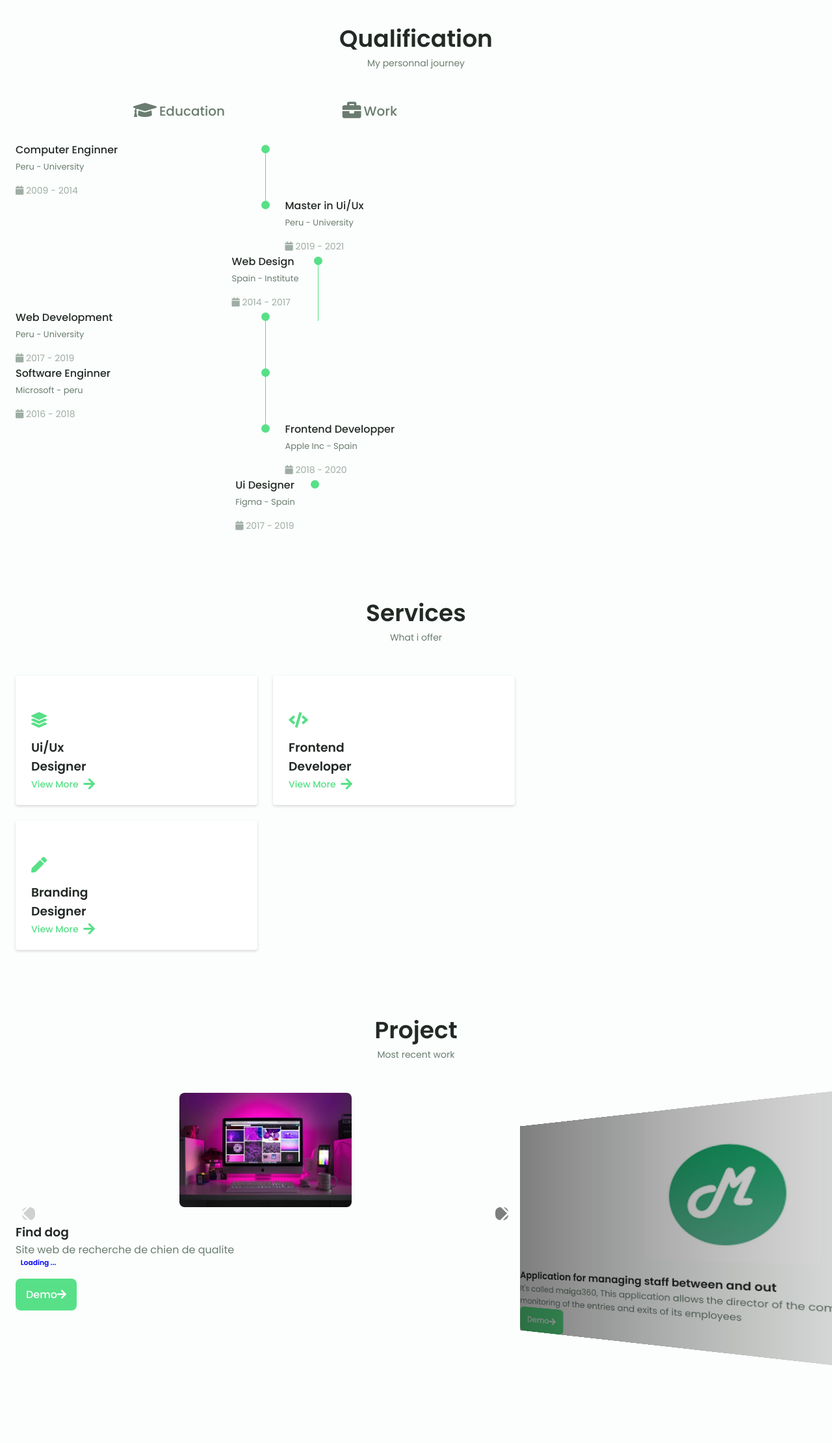
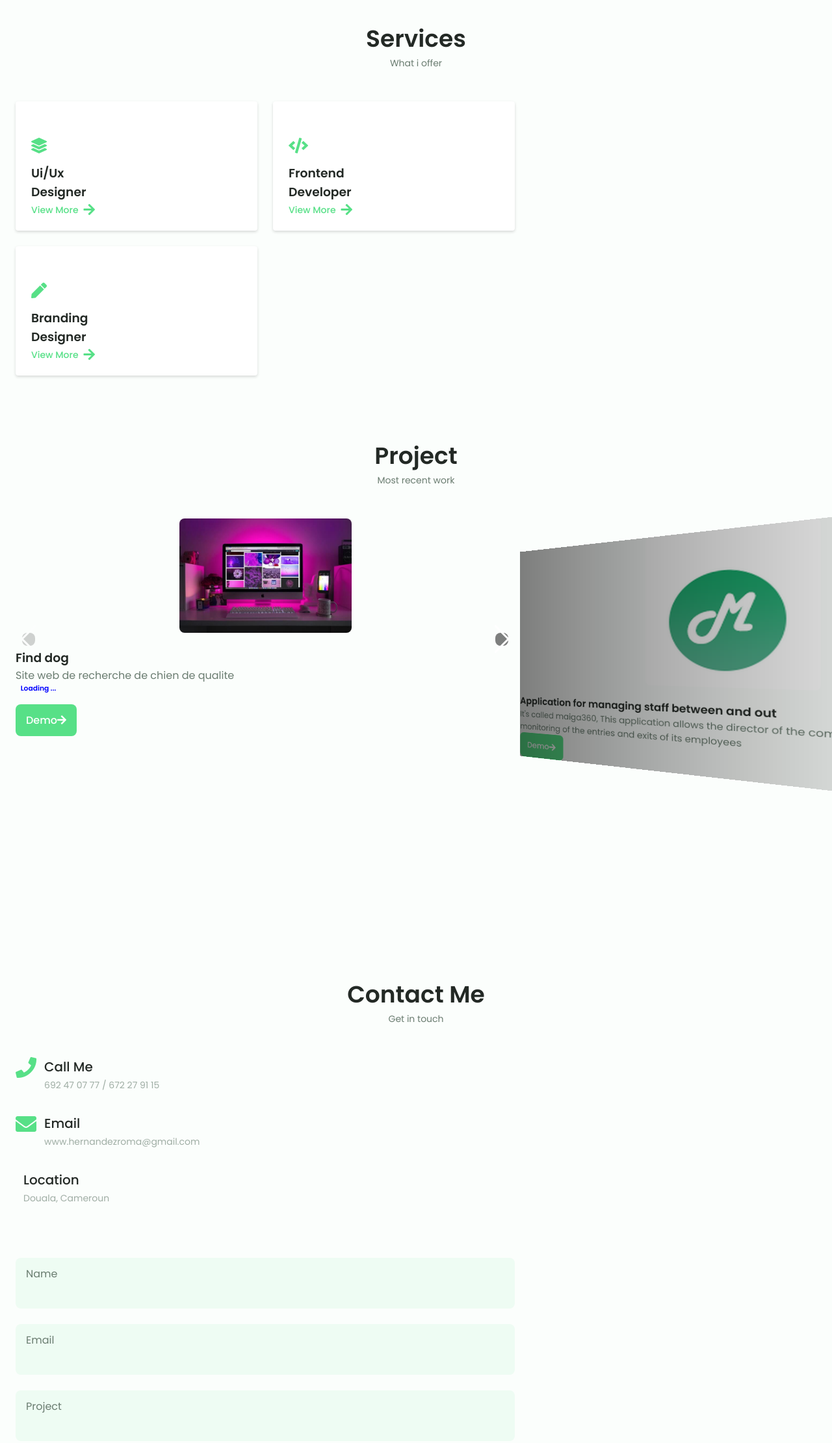
Before and after one commit to Lontsi-Hernandez/Portfolio, a plain HTML site: page index.html in a window 1280 px wide. Shown: the part 2779-5000 px from the top of the page at 65% size. Drawn offline with nearby package versions, Linux system fonts and the light colour scheme.

Commit message:
ajout du contact

```diff
--- a/assets/css/styles.css
+++ b/assets/css/styles.css
@@ -755,7 +755,42 @@ transform:translateX(.25rem);
 
 /*==================== CONTACT ME ====================*/
 
+.contact__container{
+  row-gap: 3rem;
+}
+.contact__information{
+  display: flex;
+  margin-bottom: var(--mb-2);
+}
+.contact__icon{
+  font-size: 2rem;
+  color: var(--first-color);
+  margin-right: var(--mb-0-75);
+}
+.contact__title{
+  font-size: var(--h3-font-size);
+  font-weight: var(--font-medium);
+}
+.contact__subtitle{
+  font-size: var(--small-font-size);
+  color: var(--text-color-light);
+}
+.contact__content{
+  background-color: var(--input-color);
+  border-radius: .5rem;
+  padding: .75rem 1rem .25rem;
+}
 
+.contact__input{
+width: 100%;
+background-color: var(--input-color);
+color: var(--text-color);
+font-family: var(--body-color);
+font-size: var(--normal-font-size);
+border: none;
+outline: none;
+padding: .25rem .5rem .5rem 0;
+}
 /*==================== FOOTER ====================*/
 
 
--- a/index.html
+++ b/index.html
@@ -279,6 +279,16 @@
 
                                 <div class="skills__data">
                                     <div class="skills__title">
+                                        <h3 class="skills__name">NodeJs</h3>
+                                        <span class="skills__number">50%</span>
+                                    </div>
+                                    <div class="skills__bar">
+                                        <span class="skills__percentage skills__firebase"></span>
+                                    </div>
+                                </div>
+
+                                <div class="skills__data">
+                                    <div class="skills__title">
                                         <h3 class="skills__name">C# Unity</h3>
                                         <span class="skills__number">70%</span>
                                     </div>
@@ -347,161 +357,8 @@
             </section>
 
             <!--==================== QUALIFICATION ====================-->
-            <section class="qualification section">
-              <h2 class="section__title">Qualification</h2>
-                <span class="section__subtitle">My personnal journey</span>
-
-                <div class="qualification__container container">
-                    <div class="qualification__tabs">
-                        <div class="qualification__button button--flex qualification__active" data-target='#education'>
-                            <i class="fas fa-graduation-cap qualification__icon"></i>
-                            Education
-                        </div>
-
-                        <div class="qualification__button button--flex" data-target='#work'>
-                            <i class="fas fa-briefcase qualification__icon"></i>
-                            Work
-                        </div>
-                    </div>
-
-                    <div class="qualification__sections">
-                        <!--==================== QUALIFICATION CONTENT1====================-->
-                        <div class="qualification__content qualification__active" data-content id="education">
-                            <!--==================== QUALIFICATION 1====================-->
-                            <div class="qualification__data">
-                                <div>
-                                    <h3 class="qualification__title">Computer Enginner</h3>
-                                    <span class="qualification__subtitle">Peru - University</span>
-                                    <div class="qualification__calendar">
-                                        <i class="fas fa-calendar"></i>
-                                        2009 - 2014
-                                    </div>
-                                </div>
-                               <div>
-                                <span class="qualification__rounder"></span>
-                                <span class="qualification__line"></span>
-                               </div>
-                            </div>
-
-                            <!--==================== QUALIFICATION 4====================-->
-                            <div class="qualification__data">
-                                <div></div>
-
-                                <div>
-                                    <span class="qualification__rounder"></span>
-                                    <!--<span class="qualification__line"></span>-->
-                                   </div>
-
-                                <div>
-                                    <h3 class="qualification__title">Master in Ui/Ux</h3>
-                                    <span class="qualification__subtitle">Peru - University</span>
-                                    <div class="qualification__calendar">
-                                        <i class="fas fa-calendar"></i>
-                                        2019 - 2021
-                                    </div>
-                                </div>
-
-                            </div>
-
-                            <!--==================== QUALIFICATION 2====================-->
-                            <div class="qualification__data">
-
-                                <div></div>
-
-                                <div>
-                                    <h3 class="qualification__title">Web Design</h3>
-                                    <span class="qualification__subtitle">Spain - Institute</span>
-                                    <div class="qualification__calendar">
-                                        <i class="fas fa-calendar"></i>
-                                        2014 - 2017
-                                    </div>
-                                </div>
-                               <div>
-                                <span class="qualification__rounder"></span>
-                                <span class="qualification__line"></span>
-                               </div>
-                            </div>
-
-                            <!--==================== QUALIFICATION 3====================-->
-                            <div class="qualification__data">
-                                <div>
-                                    <h3 class="qualification__title">Web Development</h3>
-                                    <span class="qualification__subtitle">Peru - University</span>
-                                    <div class="qualification__calendar">
-                                        <i class="fas fa-calendar"></i>
-                                        2017 - 2019
-                                    </div>
-                                </div>
-                               <div>
-                                <span class="qualification__rounder"></span>
-                                <span class="qualification__line"></span>
-                               </div>
-                            </div>
-                        </div>
-
-                        <!--==================== QUALIFICATION CONTENT2====================-->
-                        <div class="qualification__content" data-content id="work">
-                            <!--==================== QUALIFICATION 2====================-->
-                            <div class="qualification__data">
-                                <div>
-                                    <h3 class="qualification__title">Software Enginner</h3>
-                                    <span class="qualification__subtitle">Microsoft  - peru</span>
-                                    <div class="qualification__calendar">
-                                        <i class="fas fa-calendar"></i>
-                                        2016 - 2018
-                                    </div>
-                                </div>
-                               <div>
-                                <span class="qualification__rounder"></span>
-                                <span class="qualification__line"></span>
-                               </div>
-                            </div>
-
-                            <!--==================== QUALIFICATION 4====================-->
-                            <div class="qualification__data">
-                                <div></div>
-
-                                <div>
-                                    <span class="qualification__rounder"></span>
-                                    <!--<span class="qualification__line"></span>-->
-                                   </div>
-
-                                <div>
-                                    <h3 class="qualification__title">Frontend Developper</h3>
-                                    <span class="qualification__subtitle">Apple Inc - Spain</span>
-                                    <div class="qualification__calendar">
-                                        <i class="fas fa-calendar"></i>
-                                        2018 - 2020
-                                    </div>
-                                </div>
-
-                            </div>
-
-                            <!--==================== QUALIFICATION 2====================-->
-                            <div class="qualification__data">
-
-                                <div></div>
-
-                                <div>
-                                    <h3 class="qualification__title">Ui Designer</h3>
-                                    <span class="qualification__subtitle">Figma - Spain</span>
-                                    <div class="qualification__calendar">
-                                        <i class="fas fa-calendar"></i>
-                                        2017 - 2019
-                                    </div>
-                                </div>
-                               <div>
-                                <span class="qualification__rounder"></span>
-                                <!--<span class="qualification__line"></span>-->
-                               </div>
-                            </div>
 
 
-                        </div>
-
-                    </div>
-                </div>
-            </section>
 
             <!--==================== SERVICES  ====================-->
             <section class="services section" id="services">
@@ -690,8 +547,8 @@
                         <img src="assets/img/portfolio3.jpg" alt="" class="portfolio__img">
 
                         <div class="portfolio_data">
-                            <h3 class="portfolio_title">Online store</h3>
-                            <p class="portfolio_description">Wensite adaptable to all devices, ans animeted interactions</p>
+                            <h3 class="portfolio_title">Immo-Prime</h3>
+                            <p class="portfolio_description">Property management application will allow the user to easily find a home and give greater visibility to the owner of housing</p>
                             <a href="#" class="button button--flex button--small portofilio__button">
                                 Demo
                                 <i class="fas fa-arrow-right"></i>
@@ -717,13 +574,106 @@
 
             <!--==================== CONTACT ME ====================-->
             <section class="contact section" id="contact">
+                <h2 class="section__title">Contact Me</h2>
+                <span class="section__subtitle">Get in touch</span>
 
+                <div class="contact__container container grid">
+                    <div>
+                        <div class="contact__information">
+                            <i class="fas fa-phone contact__icon"></i>
+
+                            <div>
+                                <h3 class="contact__title">Call Me</h3>
+                                <span class="contact__subtitle">692 47 07 77 / 672 27 91 15</span>
+                            </div>
+                        </div>
+
+                        <div class="contact__information">
+                            <i class="fas fa-envelope contact__icon"></i>
+
+                            <div>
+                                <h3 class="contact__title">Email</h3>
+                                <span class="contact__subtitle">www.hernandezroma@gmail.com</span>
+                            </div>
+                        </div>
+
+                        <div class="contact__information">
+                            <i class="fas fa-location-dot contact__icon"></i>
+
+                            <div>
+                                <h3 class="contact__title">Location</h3>
+                                <span class="contact__subtitle">Douala, Cameroun</span>
+                            </div>
+                        </div>
+                    </div>
+                    <form action="" class="contact__form grid">
+                        <div class="contact__inputs grid">
+                            <div class="contact__content">
+                                <label for="Name" class="contact__label">Name</label>
+                                <input type="text" class="contact__input">
+                            </div>
+                            <div class="contact__content">
+                                <label for="email" class="contact__label">Email</label>
+                                <input type="email" class="contact__input">
+                            </div>
+
+                        </div>
+                        <div class="contact__content">
+                            <label for="projet" class="contact__label">Project</label>
+                            <input type="text" class="contact__input">
+                        </div>
+                        <div class="contact__content">
+                            <label for="message" class="contact__label">Mesage</label>
+                            <textarea name="" id="" cols="0" rows="7" class="contact__label"></textarea>
+                        </div>
+
+                        <div>
+                            <a href="@" class="button button--flex">
+                                Send Message
+                                <i class="fas fa-arrow-right contact__icon"></i>
+                            </a>
+                        </div>
+                    </form>
+                </div>
             </section>
         </main>
 
         <!--==================== FOOTER ====================-->
         <footer class="footer">
+         <footer class="footer">
+            <div class="footer__bg">
+                <div class="footer__container container grid">
+                    <div>
+                        <h1 class="footer__title">HL</h1>
+                        <span class="footer__subtitle">Fullstack developer</span>
+                    </div>
 
+                    <ul class="footer__links">
+                        <li>
+                            <a href="#services" class="footer__link">Services</a>
+                        </li>
+                        <li>
+                            <a href="#services" class="footer__link">Portfolio</a>
+                        </li>
+                        <li>
+                            <a href="#services" class="footer__link">Contact me</a>
+                        </li>
+                    </ul>
+
+                    <div class="footer__socials">
+                        <a href="#" class="footer__social">
+                            <i class="fa-brand fa-facebook contact__icon"></i>
+                        </a>
+                        <a href="#" class="footer__social">
+                            <i class="fas fa-instagram contact__icon"></i>
+                        </a>
+                        <a href="#" class="footer__social">
+                            <i class="fas fa-github contact__icon"></i>
+                        </a>
+                    </div>
+                </div>
+            </div>
+         </footer>
         </footer>
 
         <!--==================== SCROLL TOP ====================-->
```
Also changed, not shown: qualification_portfolio.txt (added).
